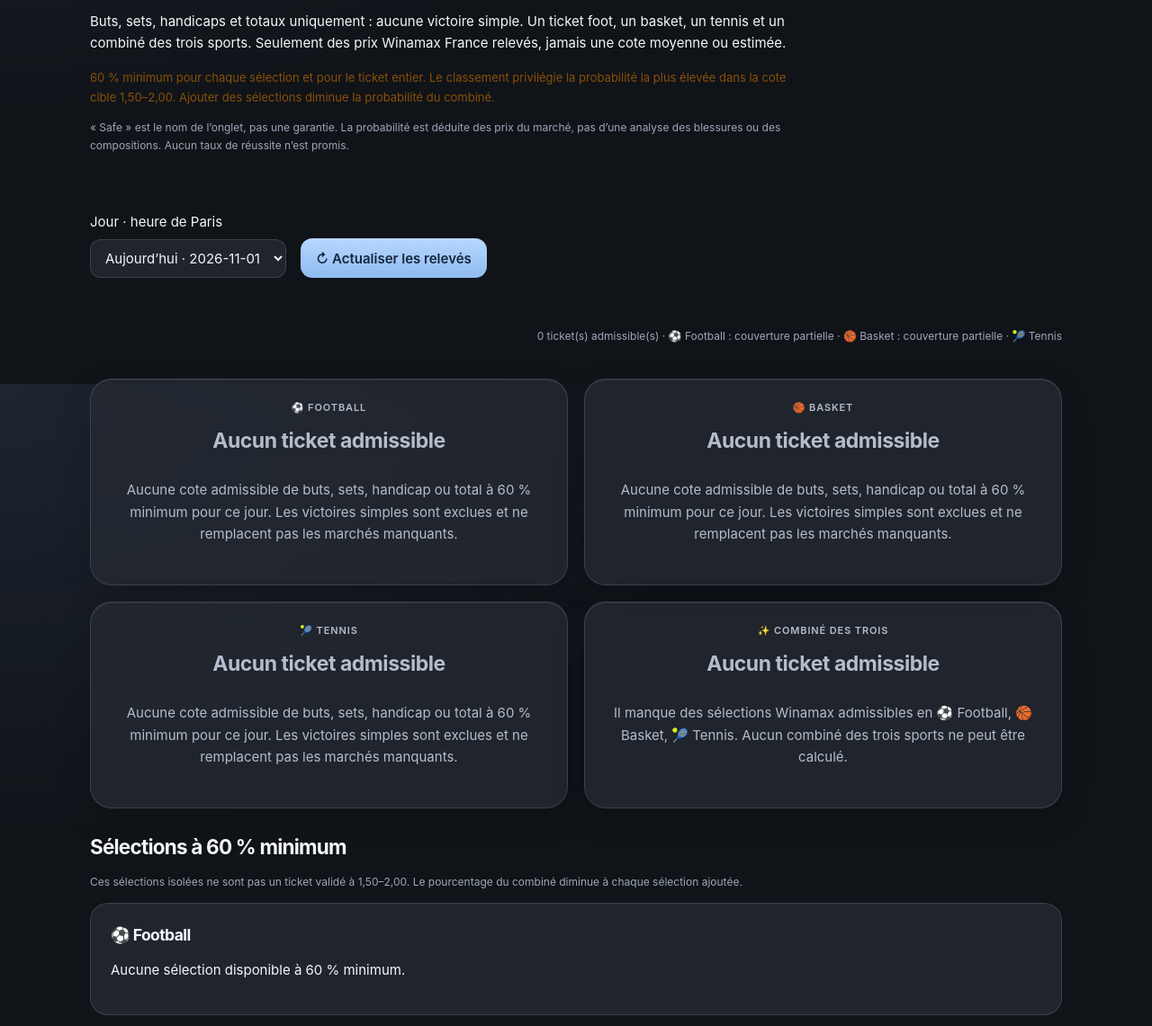
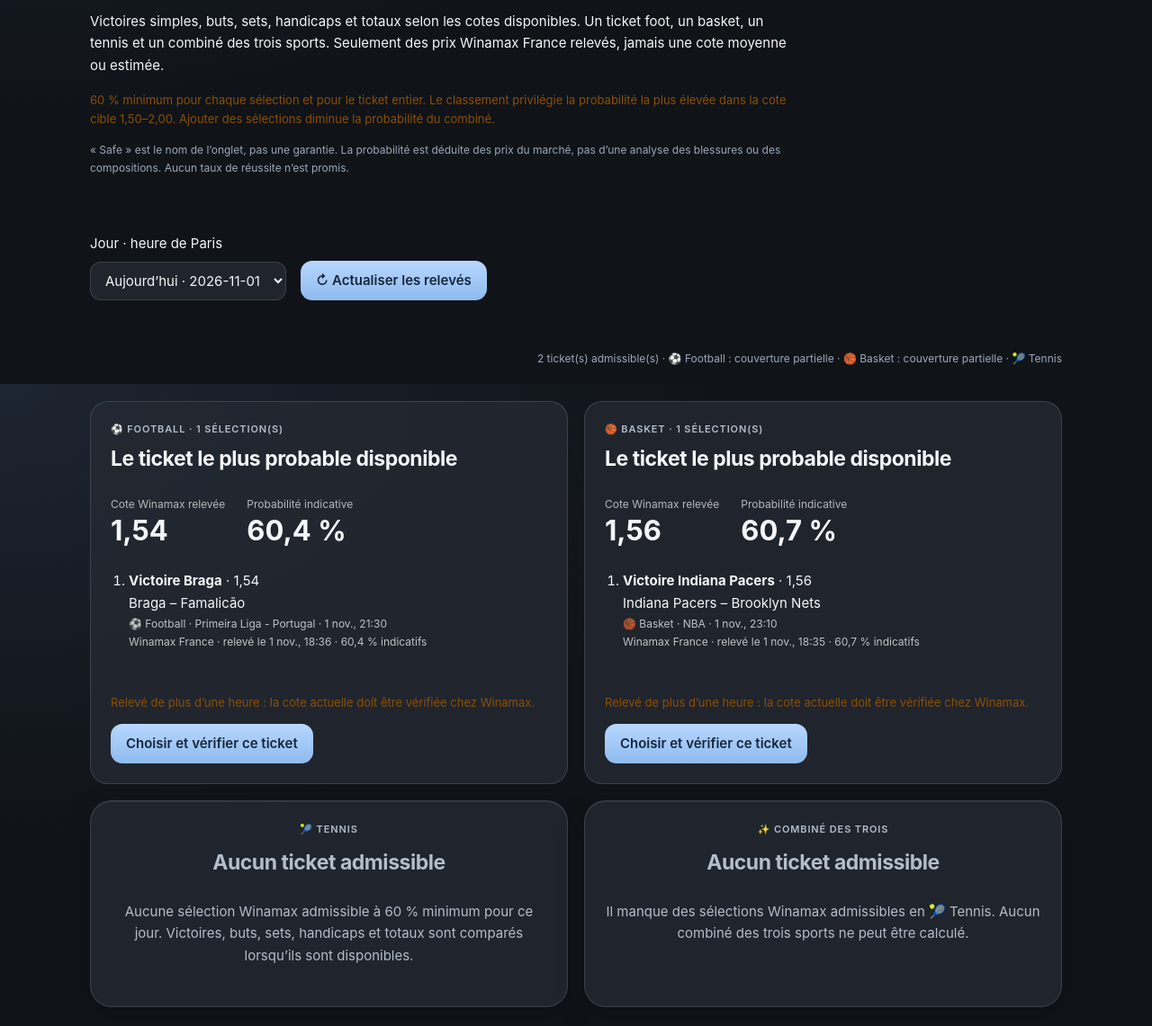
Before and after one commit to Miknalson/combi-du-jour, a website: page safe.html in a window 1280 px wide. Shown: the part 373-1514 px from the top of the page at 90% size. Drawn offline with Linux system fonts and the light colour scheme.

Commit message:
Restore outright winners in Safe alongside sets, totals and handicaps, keeping 60 percent minimum

```diff
--- a/safe-engine.js
+++ b/safe-engine.js
@@ -13,7 +13,7 @@
 function valid(m,now,day){return m&&SPORTS.includes(m.sport)&&typeof m.id==='string'&&m.id&&typeof m.home==='string'&&typeof m.away==='string'&&m.home!==m.away&&m.bookKey==='winamax_fr'&&!m.est&&Date.parse(m.kickoff)>now&&fresh(m.asOf,now)&&(!day||paris(m.kickoff)===day);}
 function marketValid(g,m,now){
  if(!g||g.bookKey!=='winamax_fr'||g.quoteSource==='user'||g.est||!fresh(g.asOf,now)||!Array.isArray(g.outcomes))return false;
- if(g.family==='h2h')return false; // Safe exclut les victoires simples, même si leur cote satisfait le seuil.
+ if(g.family==='h2h'){var sides=g.outcomes.map(function(o){return o.side;}).sort().join(',');return m.sport==='football'?sides==='1,2,X':sides==='1,2';}
  if(!['spreads','totals','sets','team_totals'].includes(g.family)||g.outcomes.length!==2||!Number.isFinite(g.line)||Math.abs(Math.abs(g.line%1)-.5)>1e-8)return false;
  if(['totals','sets','team_totals'].includes(g.family)&&g.line<=0)return false;
  if(g.family==='sets'&&(m.sport!=='tennis'||g.line!==.5||![m.home,m.away].includes(g.participant)))return false;
--- a/safe.html
+++ b/safe.html
@@ -1,16 +1,16 @@
 <!doctype html>
-<html lang="fr"><head><meta charset="utf-8"><meta name="viewport" content="width=device-width,initial-scale=1,viewport-fit=cover"><meta name="theme-color" content="#101318"><title>Safe du jour · Combiné du Jour</title><link rel="stylesheet" href="style.css?v=safe-v4"><link rel="stylesheet" href="safe.css?v=4"><link rel="icon" href="icons/favicon-32.png"><link rel="apple-touch-icon" href="icons/apple-touch-icon.png"><link rel="manifest" href="manifest.webmanifest"></head>
+<html lang="fr"><head><meta charset="utf-8"><meta name="viewport" content="width=device-width,initial-scale=1,viewport-fit=cover"><meta name="theme-color" content="#101318"><title>Safe du jour · Combiné du Jour</title><link rel="stylesheet" href="style.css?v=safe-v5"><link rel="stylesheet" href="safe.css?v=5"><link rel="icon" href="icons/favicon-32.png"><link rel="apple-touch-icon" href="icons/apple-touch-icon.png"><link rel="manifest" href="manifest.webmanifest"></head>
 <body><div class="wrap">
 <header class="masthead"><div><div class="kicker">Cotes Winamax France</div><h1>Safe du jour</h1></div><nav class="nav" aria-label="Pages"><a href="./">Analyse</a><a href="tableau.html">Tableau de bord</a></nav></header>
 <nav class="sport-tabs" aria-label="Choisir un sport"><a href="./">Football</a><a href="sports.html?sport=basket">Basket</a><a href="sports.html?sport=tennis">Tennis</a><a href="safe.html" aria-current="page">Safe du jour</a></nav>
-<section class="safe-intro"><span class="eyebrow">Seuil : 60 % minimum · cote cible 1,50 à 2,00</span><h2>Les tickets les plus probables parmi les cotes disponibles.</h2><p>Buts, sets, handicaps et totaux uniquement : aucune victoire simple. Un ticket foot, un basket, un tennis et un combiné des trois sports. Seulement des prix Winamax France relevés, jamais une cote moyenne ou estimée.</p><p class="safe-warning">60 % minimum pour chaque sélection et pour le ticket entier. Le classement privilégie la probabilité la plus élevée dans la cote cible 1,50–2,00. Ajouter des sélections diminue la probabilité du combiné.</p><p class="status">« Safe » est le nom de l’onglet, pas une garantie. La probabilité est déduite des prix du marché, pas d’une analyse des blessures ou des compositions. Aucun taux de réussite n’est promis.</p></section>
+<section class="safe-intro"><span class="eyebrow">Seuil : 60 % minimum · cote cible 1,50 à 2,00</span><h2>Les tickets les plus probables parmi les cotes disponibles.</h2><p>Victoires simples, buts, sets, handicaps et totaux selon les cotes disponibles. Un ticket foot, un basket, un tennis et un combiné des trois sports. Seulement des prix Winamax France relevés, jamais une cote moyenne ou estimée.</p><p class="safe-warning">60 % minimum pour chaque sélection et pour le ticket entier. Le classement privilégie la probabilité la plus élevée dans la cote cible 1,50–2,00. Ajouter des sélections diminue la probabilité du combiné.</p><p class="status">« Safe » est le nom de l’onglet, pas une garantie. La probabilité est déduite des prix du marché, pas d’une analyse des blessures ou des compositions. Aucun taux de réussite n’est promis.</p></section>
 <div class="safe-controls"><label for="safeDay">Jour · heure de Paris<select id="safeDay"></select></label><button class="btn" id="safeRefresh" type="button">↻ Actualiser les relevés</button></div>
 <p class="status" id="safeStatus" role="status">Chargement des cotes…</p>
 <div class="safe-grid" id="safeCards" aria-live="polite"></div>
 <section id="safeShortlist" aria-live="polite"></section>
 <section class="safe-follow"><h2>Suivre les résultats</h2><p>Enregistre uniquement le ticket que tu choisis, avec la cote que tu vois chez Winamax. Il restera dans ton tableau de bord, avec les pertes comme les gains.</p><a class="btn" href="tableau.html">Voir mes tickets et mes résultats</a></section>
-<details class="safe-method"><summary>Comment les tickets sont sélectionnés</summary><p>Chaque ticket respecte une cote totale de 1,50 à 2,00 et une probabilité de marché indicative d’au moins 60 %, pour chaque sélection et pour le ticket complet. Le moteur compare les simples, doubles et triples d’un sport, puis retient la probabilité la plus élevée. Un simple est préféré à probabilité égale.</p><p>Le combiné contient exactement un match de chaque sport ; il est calculé séparément des trois tickets individuels. Une seule sélection par rencontre, sans équipe ou joueur répété. Les probabilités sont multipliées en supposant les matchs indépendants.</p><p>Les prix doivent venir de Winamax France, être horodatés depuis moins de 24 heures et concerner un match non commencé. Un relevé de plus d’une heure est signalé. Les victoires simples, les marchés incomplets, les cotes estimées, les saisies personnelles et les lignes à remboursement possible sont exclus. S’il manque un sport ou un ticket admissible, aucun ticket n’est forcé.</p><p>Le classement cherche une probabilité élevée, pas une rentabilité démontrée. La cote actuelle et les règles du marché doivent être vérifiées dans Winamax avant tout pari.</p></details>
+<details class="safe-method"><summary>Comment les tickets sont sélectionnés</summary><p>Chaque ticket respecte une cote totale de 1,50 à 2,00 et une probabilité de marché indicative d’au moins 60 %, pour chaque sélection et pour le ticket complet. Le moteur compare les simples, doubles et triples d’un sport, puis retient la probabilité la plus élevée. Un simple est préféré à probabilité égale.</p><p>Le combiné contient exactement un match de chaque sport ; il est calculé séparément des trois tickets individuels. Une seule sélection par rencontre, sans équipe ou joueur répété. Les probabilités sont multipliées en supposant les matchs indépendants.</p><p>Les prix doivent venir de Winamax France, être horodatés depuis moins de 24 heures et concerner un match non commencé. Un relevé de plus d’une heure est signalé. Les marchés incomplets, les cotes estimées, les saisies personnelles et les lignes à remboursement possible sont exclus. S’il manque un sport ou un ticket admissible, aucun ticket n’est forcé.</p><p>Le classement cherche une probabilité élevée, pas une rentabilité démontrée. La cote actuelle et les règles du marché doivent être vérifiées dans Winamax avant tout pari.</p></details>
 <section id="safeTicket" class="safe-confirm" hidden aria-labelledby="safeTicketTitle"><h2 id="safeTicketTitle">Enregistrer mon ticket</h2><div id="safeTicketLegs"></div><form id="safeTicketForm"><label>Cote totale que tu vois chez Winamax<input id="safeOdds" type="text" inputmode="decimal" required></label><label>Ta mise en €<input id="safeStake" type="number" min="0.01" step="0.01" inputmode="decimal" required></label><label class="safe-checkbox"><input id="safeConfirmed" type="checkbox" required> J’ai vérifié ces sélections et cette cote chez Winamax France.</label><p class="status">Si ta cote est passée à 1,20 ou 1,30, ce ticket ne répond plus à l’objectif : il ne sera pas enregistré dans ce mode. Aucune réduction forfaitaire n’est appliquée.</p><button class="btn" type="submit">Enregistrer dans mon suivi</button><button class="btn ghost" id="safeCancel" type="button">Annuler</button></form></section>
 <p id="safeNotice" role="status"></p>
 <footer>Aucun pari automatique. Les cotes peuvent changer après leur relevé. Résultats à renseigner selon le règlement Winamax dans le tableau de bord.</footer>
-</div><script src="safe-engine.js?v=4"></script><script src="safe.js?v=4"></script></body></html>
+</div><script src="safe-engine.js?v=5"></script><script src="safe.js?v=5"></script></body></html>
--- a/safe.js
+++ b/safe.js
@@ -20,7 +20,7 @@
  if(doc.status==='unconfigured')return 'La connexion aux cotes Winamax n’est pas configurée.';
  if(doc.status==='quota')return 'Le quota de consultation est atteint. Aucun prix de remplacement n’est utilisé.';
  if(doc.status!=='ok')return 'La source Winamax est momentanément indisponible.';
- return slate.candidateCounts[k]?'Des sélections atteignent 60 %, mais leur combinaison ne respecte pas les deux critères : 60 % minimum pour le ticket entier et cote 1,50–2,00. Les probabilités se multiplient ; elles ne s’additionnent pas.':'Aucune cote admissible de buts, sets, handicap ou total à 60 % minimum pour ce jour. Les victoires simples sont exclues et ne remplacent pas les marchés manquants.';
+ return slate.candidateCounts[k]?'Des sélections atteignent 60 %, mais leur combinaison ne respecte pas les deux critères : 60 % minimum pour le ticket entier et cote 1,50–2,00. Les probabilités se multiplient ; elles ne s’additionnent pas.':'Aucune sélection Winamax admissible à 60 % minimum pour ce jour. Victoires, buts, sets, handicaps et totaux sont comparés lorsqu’ils sont disponibles.';
 }
 function render(){
  slate=SafeDay.build(pool(),{day:day.value,now:Date.now()});remember(slate);
```
Also changed, not shown: tests/safe.test.cjs (+5 -5 lines), README.md, 1 other file.
